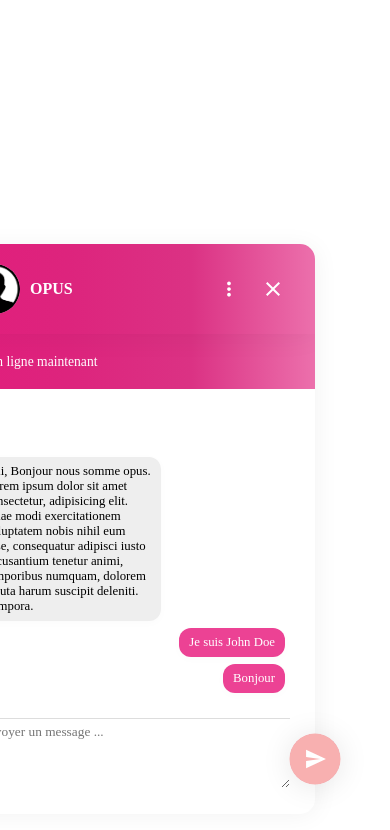
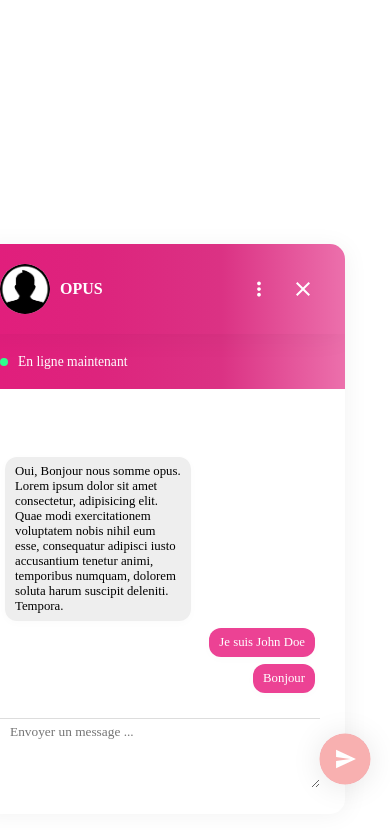
Before and after one commit to 99Rafick/ChatBox, a plain HTML site: page index.html in a window 390 px wide. Both pictures are taken after a click on the button 315 px from the left and 759 px from the top of the page. Drawn offline with nearby package versions, Linux system fonts and the light colour scheme.

Commit message:
add responsivity

```diff
--- a/assets/css/style.css
+++ b/assets/css/style.css
@@ -116,6 +116,17 @@ button.btn-chatbox.active span ion-icon:first-child{
     transition: 0.2s ease-in-out;
 }
 
+
+@media screen and (max-width: 500px) {
+    .chatbox{
+        right: 20px;
+    }
+
+    button.btn-chatbox{
+        right: 20px;
+    }
+
+}
 
 .chatbox.active{
     opacity: 1;
```
